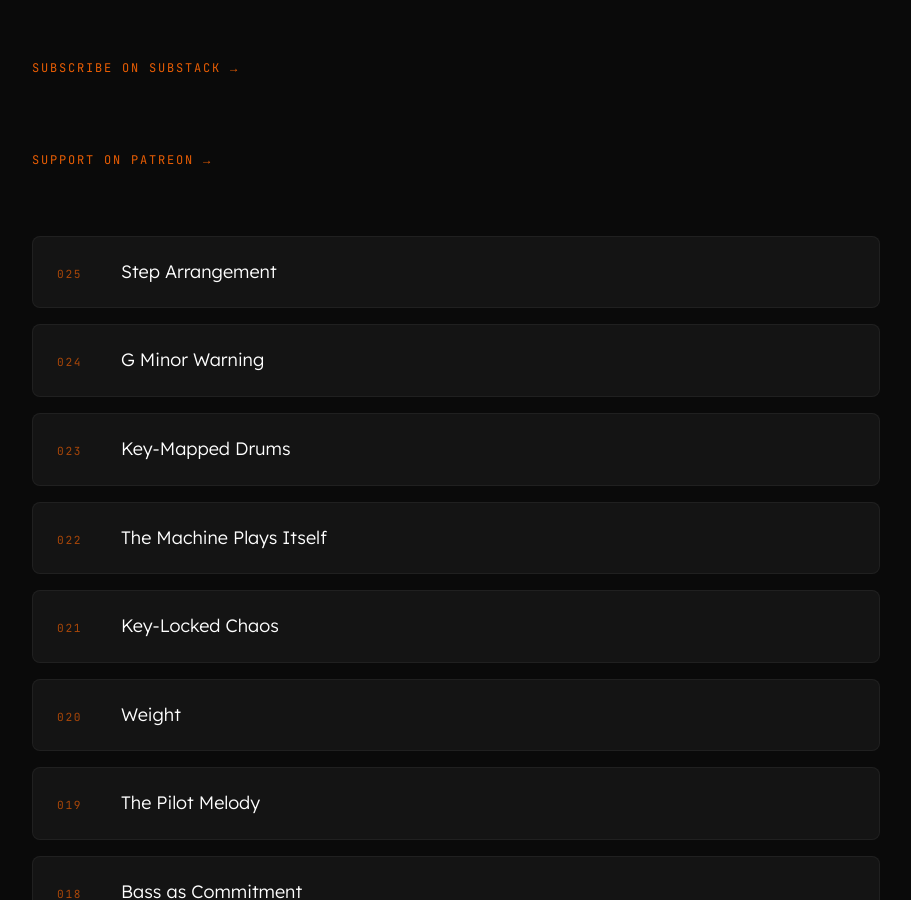
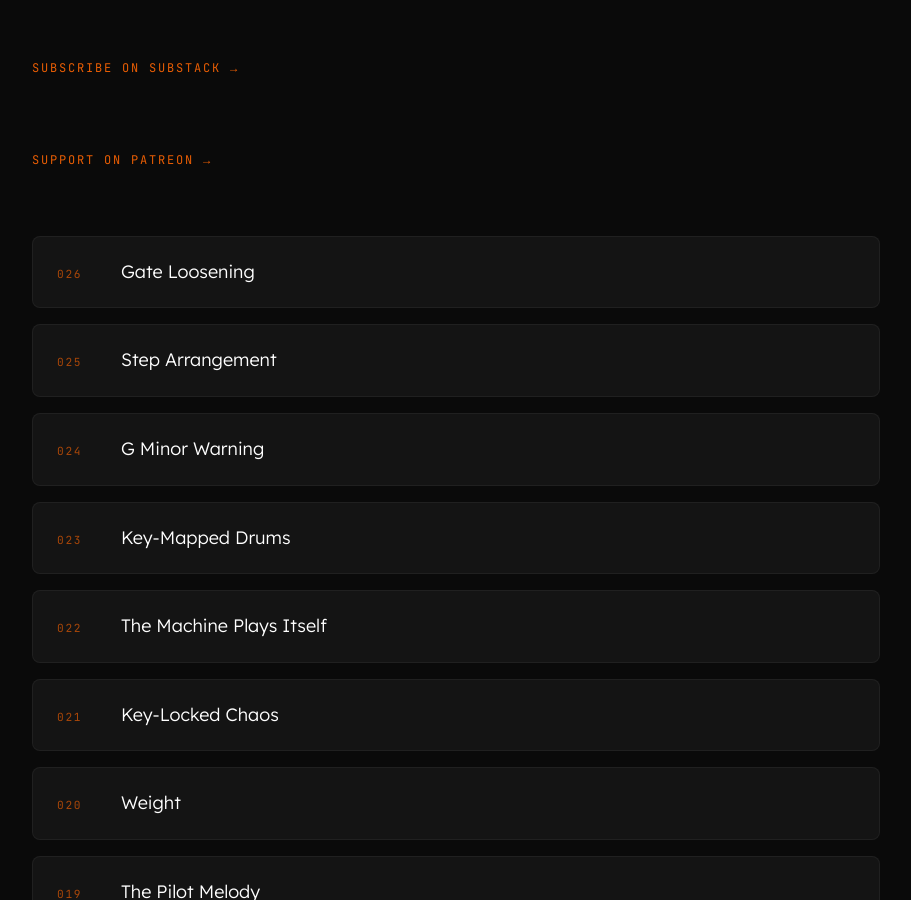
Before and after one commit to folk-sequence/folk-sequence.github.io, a Jekyll site: the page built from index.md, in a window 1280 px wide and 900 px high, scrolled down 582 px. Shown: the whole window, without its empty margins (184-1095 px from the left). Built offline with Jekyll 4.4.1, drawn with Linux system fonts in a browser that asks for light colours.

Commit message:
Add episode 026 — Gate Loosening

```diff
--- a/index.md
+++ b/index.md
@@ -13,6 +13,7 @@ description: "Companion essays for the Folk Sequence daily Bitwig music producti
 <p class="intro-watch"><a href="https://www.patreon.com/cw/FolkSequence" target="_blank" rel="noopener">Support on Patreon →</a></p>
 
 <ul class="episode-list">
+  <li><a href="/026-gate-loosening/"><span class="ep-num">026</span><span class="ep-title">Gate Loosening</span></a></li>
   <li><a href="/025-step-arrangement/"><span class="ep-num">025</span><span class="ep-title">Step Arrangement</span></a></li>
   <li><a href="/024-g-minor-warning/"><span class="ep-num">024</span><span class="ep-title">G Minor Warning</span></a></li>
   <li><a href="/023-key-mapped-drums/"><span class="ep-num">023</span><span class="ep-title">Key-Mapped Drums</span></a></li>
```
